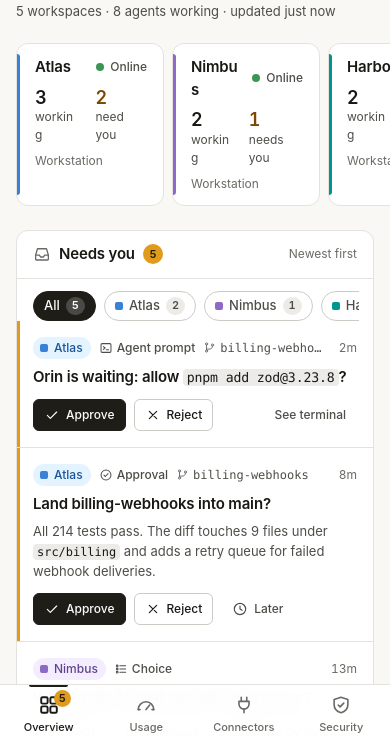
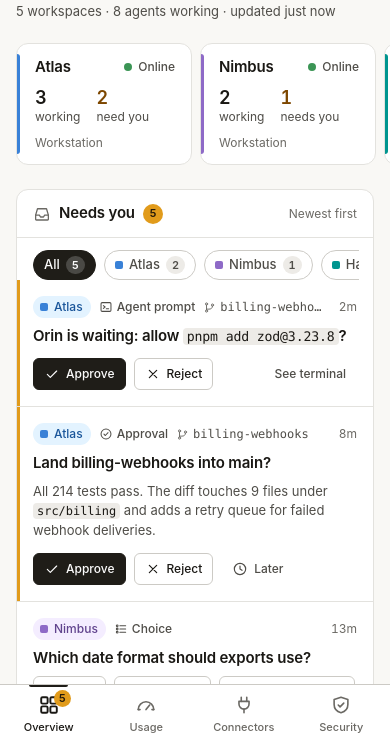
Before and after one commit to paulo-lucas/maestria, a website: page design/screens/overview.html in a window 390 px wide. Shown: the part 100-842 px from the top of the page. Drawn offline with Linux system fonts and the light colour scheme.

Commit message:
design: fix mobile workspace cards and opaque nav bars
Cards in the overview strip get a 176px minimum width, never break words,
and keep stats on one line. Top bar and bottom nav are now opaque with a
stronger top border, so list content never shows through.

Co-Authored-By: Claude Opus 5.5 <noreply@anthropic.com>

```diff
--- a/design/components.css
+++ b/design/components.css
@@ -269,6 +269,7 @@ a.ws:hover { box-shadow: inset 0 0 0 1px var(--tone-line); }
   box-shadow: var(--shadow-1);
   color: var(--text);
   text-decoration: none;
+  overflow-wrap: normal; /* never break a word mid-way */
   transition: border-color var(--dur-fast) var(--ease), box-shadow var(--dur-fast) var(--ease);
 }
 .ws-card::before {
@@ -281,13 +282,13 @@ a.ws:hover { box-shadow: inset 0 0 0 1px var(--tone-line); }
 }
 .ws-card:hover { border-color: var(--line-strong); box-shadow: var(--shadow-2); text-decoration: none; }
 .ws-card__head { display: flex; align-items: center; gap: var(--space-2); min-width: 0; }
-.ws-card__name { font-weight: var(--fw-semibold); font-size: var(--fs-base); letter-spacing: var(--tracking-tight); }
-.ws-card__head .status { margin-left: auto; }
-.ws-card__stats { display: flex; gap: var(--space-4); font-size: var(--fs-xs); color: var(--text-2); }
+.ws-card__name { min-width: 0; overflow: hidden; text-overflow: ellipsis; white-space: nowrap; font-weight: var(--fw-semibold); font-size: var(--fs-base); letter-spacing: var(--tracking-tight); }
+.ws-card__head .status { margin-left: auto; flex: none; }
+.ws-card__stats { display: flex; gap: var(--space-4); white-space: nowrap; font-size: var(--fs-xs); color: var(--text-2); }
 .ws-card__stats strong { display: block; color: var(--text); font-size: var(--fs-lg); font-weight: var(--fw-semibold); line-height: 1.2; font-variant-numeric: tabular-nums; }
 .ws-card__stats [data-status] strong { color: var(--tone-ink); }
 .ws-card__stats .is-zero strong { color: var(--text-3); }
-.ws-card__meta { color: var(--text-3); font-size: var(--fs-xs); }
+.ws-card__meta { overflow: hidden; text-overflow: ellipsis; white-space: nowrap; color: var(--text-3); font-size: var(--fs-xs); }
 .ws-card.is-offline { background: var(--surface-2); box-shadow: none; }
 .ws-card.is-offline::before { background: var(--line-strong); }
 .ws-card.is-offline .ws-card__name { color: var(--text-2); }
--- a/design/shell.css
+++ b/design/shell.css
@@ -41,9 +41,7 @@
   gap: var(--space-2);
   height: calc(var(--topbar-h) + env(safe-area-inset-top));
   padding: env(safe-area-inset-top) max(var(--space-3), env(safe-area-inset-right)) 0 max(var(--space-3), env(safe-area-inset-left));
-  background: color-mix(in oklab, var(--bg) 94%, transparent);
-  -webkit-backdrop-filter: saturate(1.4) blur(14px);
-  backdrop-filter: saturate(1.4) blur(14px);
+  background: var(--bg);
   border-bottom: 1px solid var(--line);
 }
 .topbar__end { margin-left: auto; display: flex; align-items: center; gap: var(--space-1); }
@@ -100,10 +98,8 @@
   grid-auto-columns: minmax(0, 1fr);
   height: calc(var(--bottomnav-h) + env(safe-area-inset-bottom));
   padding: 0 env(safe-area-inset-right) env(safe-area-inset-bottom) env(safe-area-inset-left);
-  background: color-mix(in oklab, var(--surface) 96%, transparent);
-  -webkit-backdrop-filter: saturate(1.4) blur(14px);
-  backdrop-filter: saturate(1.4) blur(14px);
-  border-top: 1px solid var(--line);
+  background: var(--surface); /* opaque: list content must never show behind the labels */
+  border-top: 1px solid var(--line-strong);
 }
 .bottomnav__item {
   position: relative;
@@ -249,7 +245,7 @@
 .ws-strip {
   display: grid;
   grid-auto-flow: column;
-  grid-auto-columns: 148px;
+  grid-auto-columns: minmax(176px, max-content);
   gap: var(--space-2);
   margin: 0 calc(var(--space-4) * -1);
   padding: 2px var(--space-4) var(--space-1);
```
